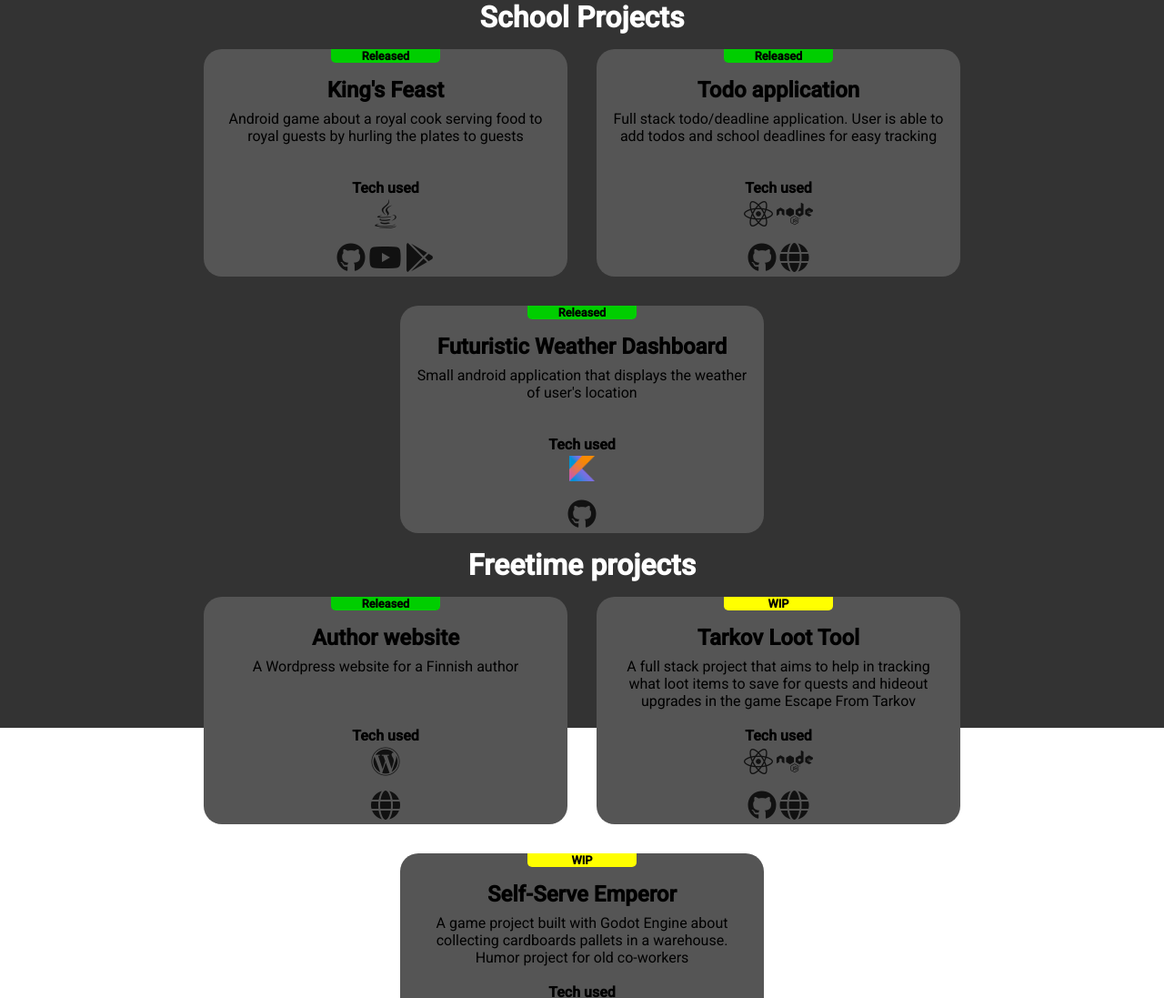
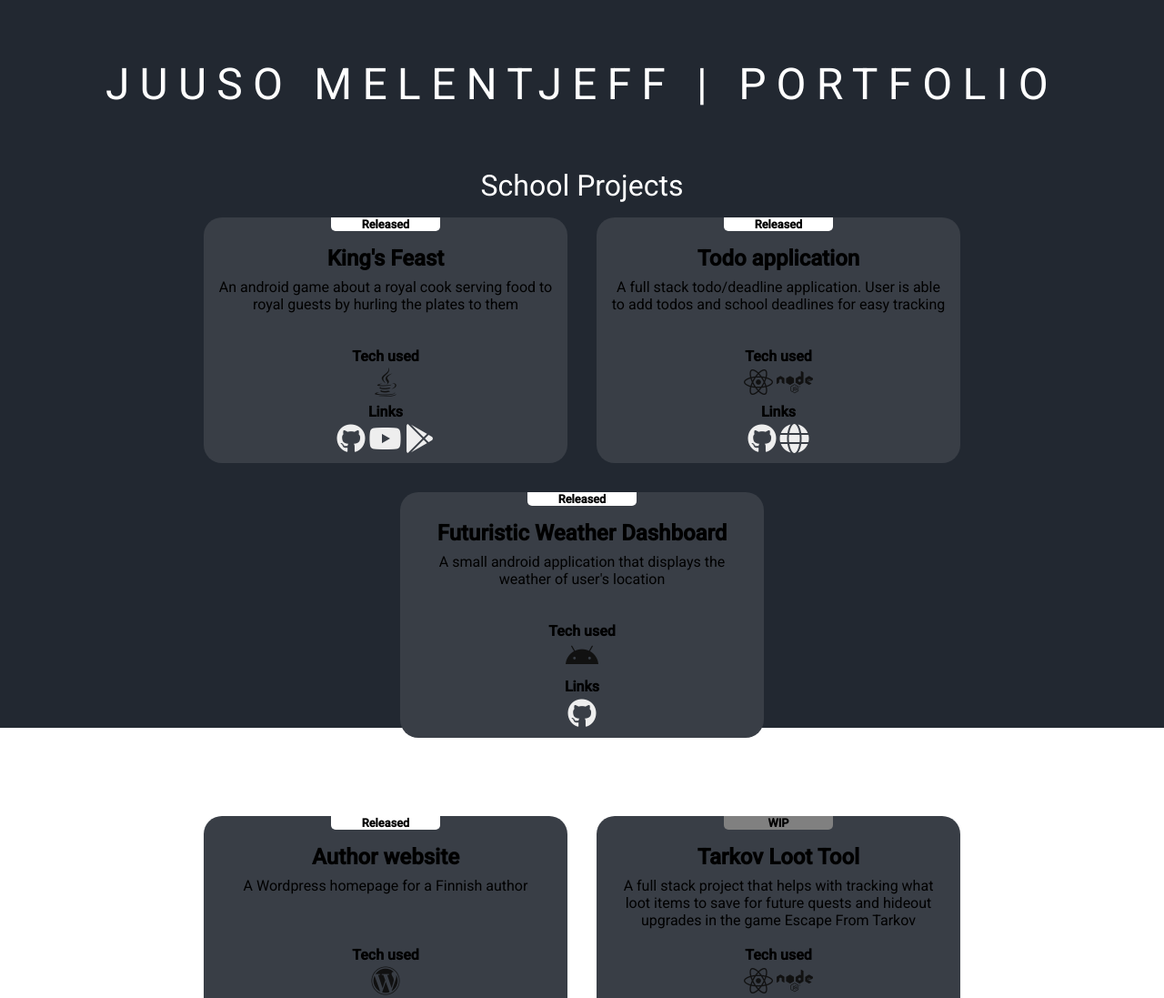
Before and after one commit to IkuinenPadawan/juusomelentjeff, a plain HTML site: page index.html in a window 1280 px wide. Shown: the top 1097 px of the page at 91% size. Drawn offline with Linux system fonts and the light colour scheme.

Commit message:
Change color palette and make small adjustments.

```diff
--- a/index.html
+++ b/index.html
@@ -18,11 +18,14 @@
       rel="stylesheet"
     />
     <link rel="stylesheet" href="style.css" />
-    <title>Portfolio</title>
+    <title>Juuso Melentjeff |Portfolio</title>
   </head>
   <body>
     <div class="container">
-      <h1>School Projects</h1>
+      <header>
+        <h1 class="header-text">JUUSO MELENTJEFF | PORTFOLIO</h1>
+      </header>
+      <h1 class="small-header-text">School Projects</h1>
       <section class="cards">
         <div class="card">
           <div class="statusbar">
@@ -34,7 +37,7 @@
             <div class="text">
               <h2>King's Feast</h2>
               <p>
-                Android game about a royal cook serving food to royal guests by hurling the plates to guests
+                An android game about a royal cook serving food to royal guests by hurling the plates to them
               </p>
               </div>
               <div class="tech">
@@ -42,6 +45,7 @@
                 <i class="fab fa-java fa-2x"></i>
               </div>
               <div class="links">
+                <h4>Links</h4>
                 <a href="https://github.com/IkuinenPadawan/KingsFeast"><i class="fa-brands fa-github fa-2x"></i></a>
                 <a
                   href="https://www.youtube.com/watch?v=AmlCnWLfUN8"
@@ -67,7 +71,7 @@
             <div class="text">
               <h2>Todo application</h2>
               <p>
-                Full stack todo/deadline application. User is able to add todos and school deadlines for easy tracking
+                A full stack todo/deadline application. User is able to add todos and school deadlines for easy tracking
               </p>
             </div>
             <div class="tech">
@@ -76,6 +80,7 @@
               <i class="fab fa-node fa-2x"></i>
             </div>
             <div class="links">
+               <h4>Links</h4>
               <a
                 href="https://github.com/IkuinenPadawan/Todo-Frontend"
                 target="_blank"
@@ -95,14 +100,15 @@
             <div class="text">
               <h2>Futuristic Weather Dashboard</h2>
               <p>
-                Small android application that displays the weather of user's location
+                A small android application that displays the weather of user's location
               </p>
             </div>
             <div class="tech">
               <h4>Tech used</h4>
-              <img src="./assets/Kotlin_Icon.png" alt="" width="28">
+              <i class="fab fa-android fa-2x"></i>
             </div>
             <div class="links">
+               <h4>Links</h4>
               <a
                 href="https://github.com/IkuinenPadawan/faleev-system"
                 target="_blank"
@@ -112,7 +118,7 @@
           </div>
         </div>
       </section>
-      <h1>Freetime projects</h1>
+      <h1 class="small-header-text">Freetime projects</h1>
       <section class="cards">
         <div class="card">
           <div class="statusbar">
@@ -124,7 +130,7 @@
             <div class="text">
               <h2>Author website</h2>
               <p>
-                A Wordpress website for a Finnish author
+                A Wordpress homepage for a Finnish author
               </p>
             </div>
             <div class="tech">
@@ -132,8 +138,8 @@
               <i class="fab fa-wordpress fa-2x"></i>
             </div>
             <div class="links">
+               <h4>Links</h4>
               <a href="https://www.jaakkomelentjeff.fi/" target="_blank"><i class="fas fa-globe fa-2x"></i></a>
-
             </div>
           </div>
         </div>
@@ -147,7 +153,7 @@
             <div class="text">
               <h2>Tarkov Loot Tool</h2>
               <p>
-                A full stack project that aims to help in tracking what loot items to save for quests and hideout upgrades in the game Escape From Tarkov
+                A full stack project that helps with tracking what loot items to save for future quests and hideout upgrades in the game Escape From Tarkov
               </p>
             </div>
             <div class="tech">
@@ -156,6 +162,7 @@
               <i class="fab fa-node fa-2x"></i>
             </div>
             <div class="links">
+               <h4>Links</h4>
               <a href="https://github.com/IkuinenPadawan/tarkov-loot-helper" target="_blank"><i class="fa-brands fa-github fa-2x"></i></a>
               <a href="https://tarkov-loot-tool.herokuapp.com/" target="_blank"><i class="fas fa-globe fa-2x"></i></a>
             </div>
@@ -169,9 +176,9 @@
           </div>
           <div class="card-content">
             <div class="text">
-              <h2>Self-Serve Emperor</h2>
+              <h2>Self Serve Emperor</h2>
               <p>
-                A game project built with Godot Engine about collecting cardboards pallets in a warehouse. Humor project for old co-workers
+                A game project built with Godot Engine about collecting cardboard pallets in a warehouse. Humorous project made for old co-workers
               </p>
             </div>
             <div class="tech">
@@ -179,6 +186,7 @@
               <img src="./assets/godoticon.png" alt="Godot Game Engine Icon" width="30">
             </div>
             <div class="links">
+               <h4>Links</h4>
               <a href="https://github.com/IkuinenPadawan/self-serve-emperor" target="_blank"><i class="fa-brands fa-github fa-2x"></i></a>
             </div>
           </div>
--- a/style.css
+++ b/style.css
@@ -11,12 +11,31 @@ body {
 .container {
   width: 100%;
   height: 100vh;
-  background: #333;
+  /* background: #222831; */
+  background: #222831;
   text-align: center;
 }
 
 .container h1 {
   color: #fff;
+  font-weight: 400;
+}
+
+header {
+  padding: 4rem 0 3rem 0;
+  justify-content: center;
+  background-color: #222831;
+}
+
+.header-text {
+  font-size: 3rem;
+  font-weight: 300;
+  letter-spacing: 0.7rem;
+  margin: 0;
+}
+
+.small-header-text {
+  margin-top: 1rem;
 }
 
 .cards {
@@ -27,15 +46,11 @@ body {
 }
 
 .card {
-  background: #555;
-  height: 250px;
+  background: #393e46;
+  height: 270px;
   width: 400px;
   border-radius: 20px;
   margin: 1rem;
-}
-
-.card:hover {
-  background: #fff;
 }
 
 .card-content {
@@ -67,7 +82,20 @@ i {
 }
 
 .links {
-  margin-top: 1rem;
+  margin-top: 0.4rem;
+}
+
+.links h4 {
+  margin-bottom: 0.3rem;
+}
+
+.links i {
+  color: #eeeeee;
+  transition: color 0.5s;
+}
+
+.links i:hover {
+  color: #00adb5;
 }
 
 .statusbar {
@@ -79,7 +107,7 @@ i {
 .status {
   /* margin: 0 7rem; */
   width: 30%;
-  background-color: rgb(0, 206, 0);
+  background-color: white;
   border-bottom-left-radius: 5px;
   border-bottom-right-radius: 5px;
 }
@@ -90,5 +118,5 @@ i {
 }
 
 .wip {
-  background-color: yellow;
+  background-color: grey;
 }
```
Also changed, not shown: assets/godoticon.png.
